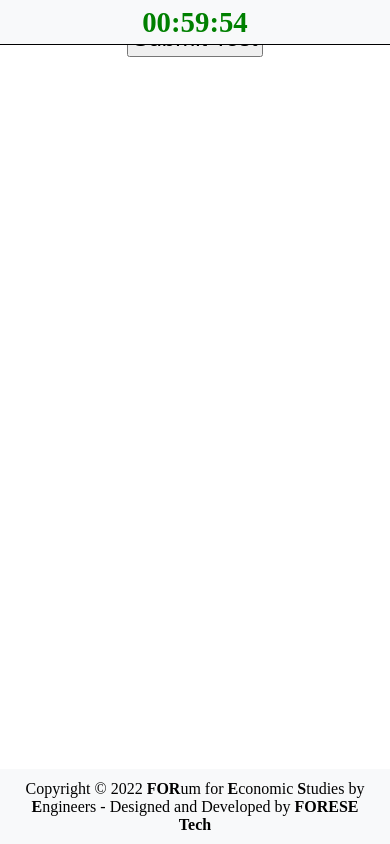
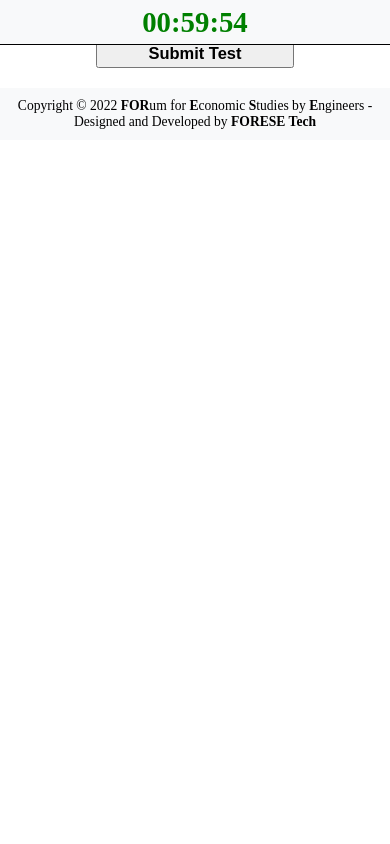
Before and after one commit to ForeseTech/AptitudeTestSoftware, a PHP site: page /test/index.php in a window 390 px wide. Run offline with PHP 8.4, Linux system fonts and the light colour scheme; data that the repository does not hold is empty.

Commit message:
Update Test Page Styling

```diff
--- a/static/css/test-index.css
+++ b/static/css/test-index.css
@@ -3,6 +3,7 @@ html {
   margin: 0;
   padding: 0;
   overflow-x: hidden;
+  font-family: 'Roboto Slab', serif;
 }
 
 ::-webkit-scrollbar {
@@ -47,40 +48,45 @@ form {
   margin: 5% auto;
 }
 
-.options {
+.question {
+  font-size: 1.1rem;
+  font-weight: 600;
+  padding-top: 1.6rem;
+
   user-select: none;
   -webkit-user-select: none;
   -ms-user-select: none;
 }
 
-input[type='radio'] {
-  margin: 0% 0%;
-  margin-right: 1%;
-  margin-left: 2%;
+.options {
+  font-weight: 300;
 
-  vertical-align: middle;
-}
-
-.questions {
-  padding-top: 3%;
   user-select: none;
   -webkit-user-select: none;
   -ms-user-select: none;
 }
 
 button {
+  font-size: 1.03rem;
+  font-weight: 600;
   display: block;
-  width: 50%;
+  width: 20%;
 
   margin: 2% auto 5% auto;
   padding: 1%;
+}
 
-  font-size: 150%;
+input[type='radio'] {
+  margin: 0% 0%;
+  margin-right: 1.4%;
+
+  vertical-align: middle;
 }
 
 footer {
+  font-size: 0.9rem;
   display: block;
-  position: fixed;
+  position: sticky;
   text-align: center;
   background-color: #f8f9fa;
   bottom: 0;
@@ -90,10 +96,18 @@ footer {
 }
 
 @media only screen and (max-width: 600px) {
-  body {
-    padding-bottom: 4rem;
+  form {
+    width: 85%;
+    margin: 5% auto;
   }
-  .questions {
-    padding-top: 10%;
+  .question {
+    padding-top: 2.4rem;
+  }
+  button {
+    margin-top: 2.4rem;
+    width: 60%;
+  }
+  footer {
+    font-size: 0.85rem;
   }
 }
```
